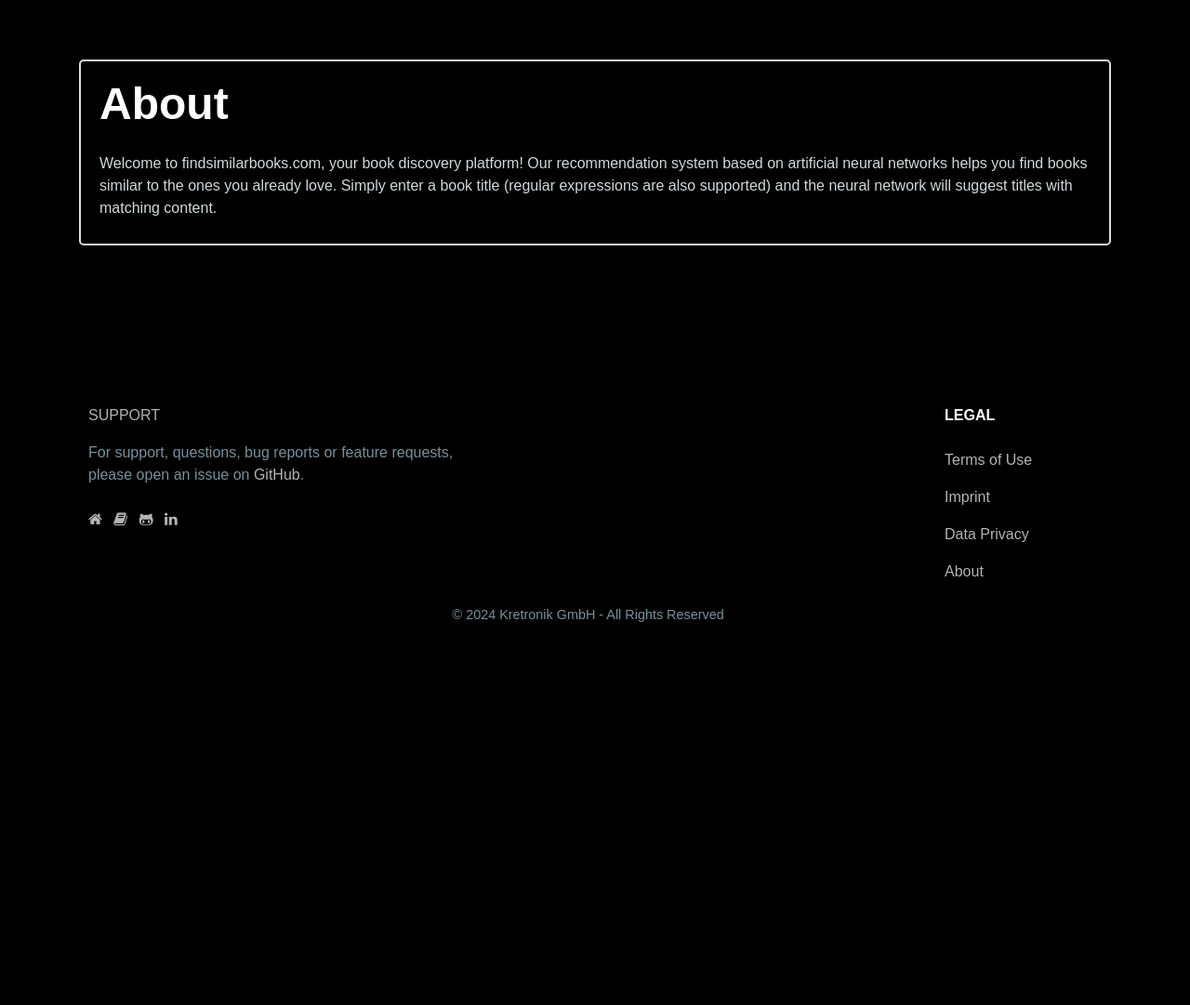
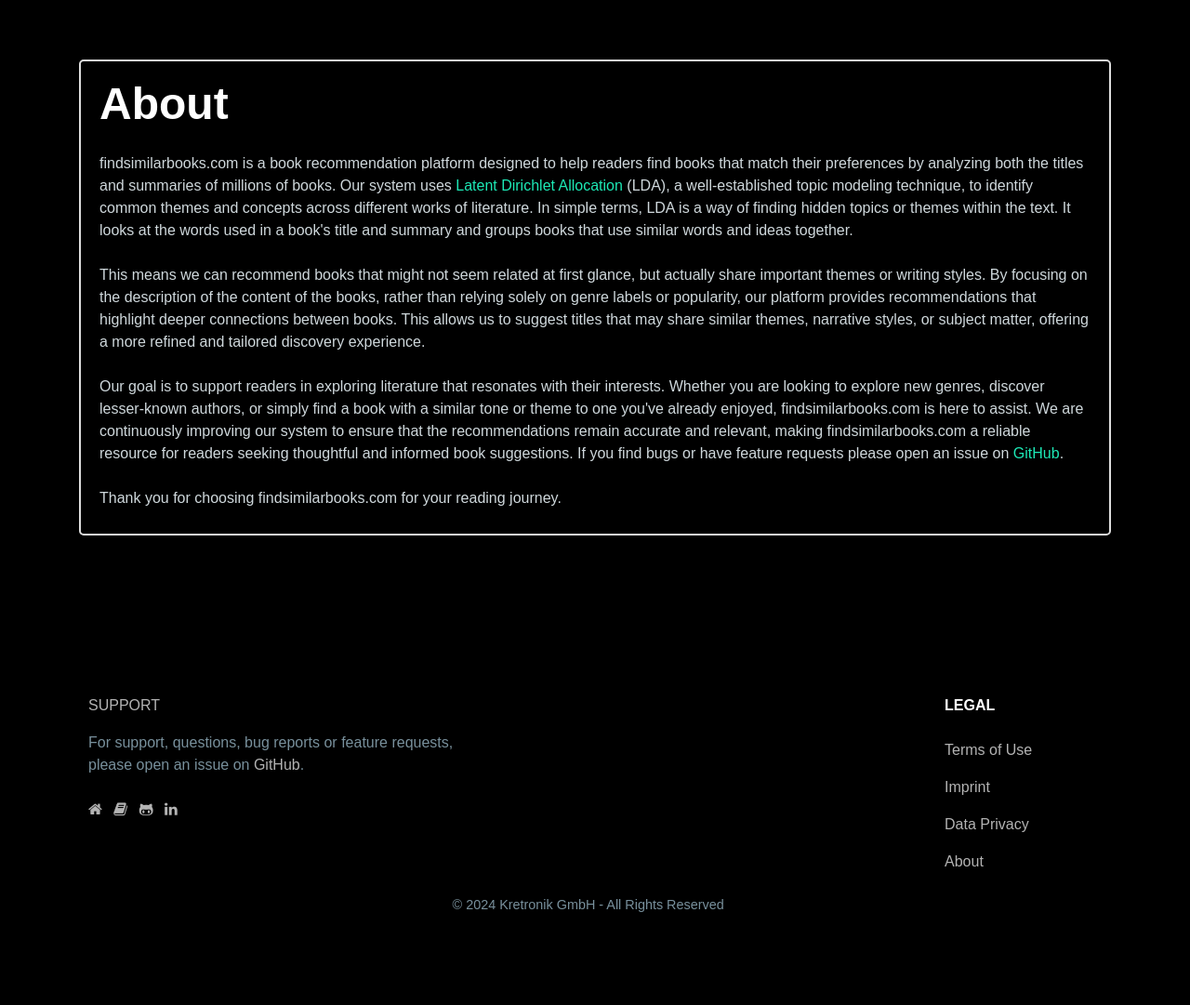
Before and after one commit to vkresch/similarbooks, a Flask app: page /about in a window 1280 px wide. Shown: the part 86-1167 px from the top of the page at 93% size. Before the commit the page ends 755 px from the top, so only its background shows below. Run offline with Flask 3, Linux system fonts and the light colour scheme; parts of the project's set-up code (start-up, migrations or seed data) failed here and were passed over; some libraries are stand-ins or nearby versions.

Commit message:
Update about page

```diff
--- a/app/similarbooks/main/constants.py
+++ b/app/similarbooks/main/constants.py
@@ -20,7 +20,7 @@
 
 BOOK_QUERY = """
 {{
-  all_books (page: 1, per_page: 50, order_by: "-ratings_count",  filters: {0} ) {{
+  all_books (per_page: 50, order_by: "-ratings_count",  filters: {0} ) {{
     edges {{
       node {{
         sha,
--- a/app/similarbooks/main/routes.py
+++ b/app/similarbooks/main/routes.py
@@ -83,8 +83,6 @@
         books = query_data(
             BOOK_QUERY,
             {
-                "language": "English",
-                "summary_length_gte": MIN_SUMMARY_LENGTH,
                 "title_contains": query,
             },
         )
@@ -110,8 +108,6 @@
             BOOK_QUERY,
             {
                 "sha_in": matched_list,
-                "language": "English",
-                "summary_length_gte": MIN_SUMMARY_LENGTH,
             },
         )
         unique_similar_books = extract_distinct_books(
--- a/app/similarbooks/templates/about.html
+++ b/app/similarbooks/templates/about.html
@@ -3,9 +3,21 @@
     <div class="content-section">
         <h1>About</h1>
         <p>
-            Welcome to findsimilarbooks.com, your book discovery platform!
-            Our recommendation system based on artificial neural networks helps you find books similar to the ones you already love.
-            Simply enter a book title (regular expressions are also supported) and the neural network will suggest titles with matching content.
+            findsimilarbooks.com is a book recommendation platform designed to help readers find books that match their preferences by analyzing both the titles and summaries of millions of books.
+            Our system uses <a href="https://de.wikipedia.org/wiki/Latent_Dirichlet_Allocation" target="_blank" rel="nofollow noopener">Latent Dirichlet Allocation</a> (LDA), a well-established topic modeling technique, to identify common themes and concepts across different works of literature.
+            In simple terms, LDA is a way of finding hidden topics or themes within the text. It looks at the words used in a book's title and summary and groups books that use similar words and ideas together.
+            <br><br>
+            This means we can recommend books that might not seem related at first glance, but actually share important themes or writing styles.
+            By focusing on the description of the content of the books, rather than relying solely on genre labels or popularity, our platform provides recommendations that highlight deeper connections between books.
+            This allows us to suggest titles that may share similar themes, narrative styles, or subject matter, offering a more refined and tailored discovery experience.
+            <br><br>
+            Our goal is to support readers in exploring literature that resonates with their interests.
+            Whether you are looking to explore new genres, discover lesser-known authors, or simply find a book with a similar tone or theme to one you've already enjoyed, findsimilarbooks.com is here to assist.
+            We are continuously improving our system to ensure that the recommendations remain accurate and relevant,
+            making findsimilarbooks.com a reliable resource for readers seeking thoughtful and informed book suggestions.
+            If you find bugs or have feature requests please open an issue on <a href="https://github.com/kretronik/similarbooks/issues" target="_blank" rel="nofollow noopener">GitHub</a>.
+            <br><br>
+            Thank you for choosing findsimilarbooks.com for your reading journey.
         </p>
     </div>
 {% endblock %}
--- a/spiders/bookspider/bookspider/schema.py
+++ b/spiders/bookspider/bookspider/schema.py
@@ -220,7 +220,7 @@
 
     pipeline.extend(
         [
-            {"$skip": offset},  # Pagination: skip first `offset` documents
+            # {"$skip": offset},  # Pagination: skip first `offset` documents
             {"$limit": per_page},  # Limit the number of documents returned
             {"$project": {"_id": 0}},  # Don't return the `_id` field
         ]
```
